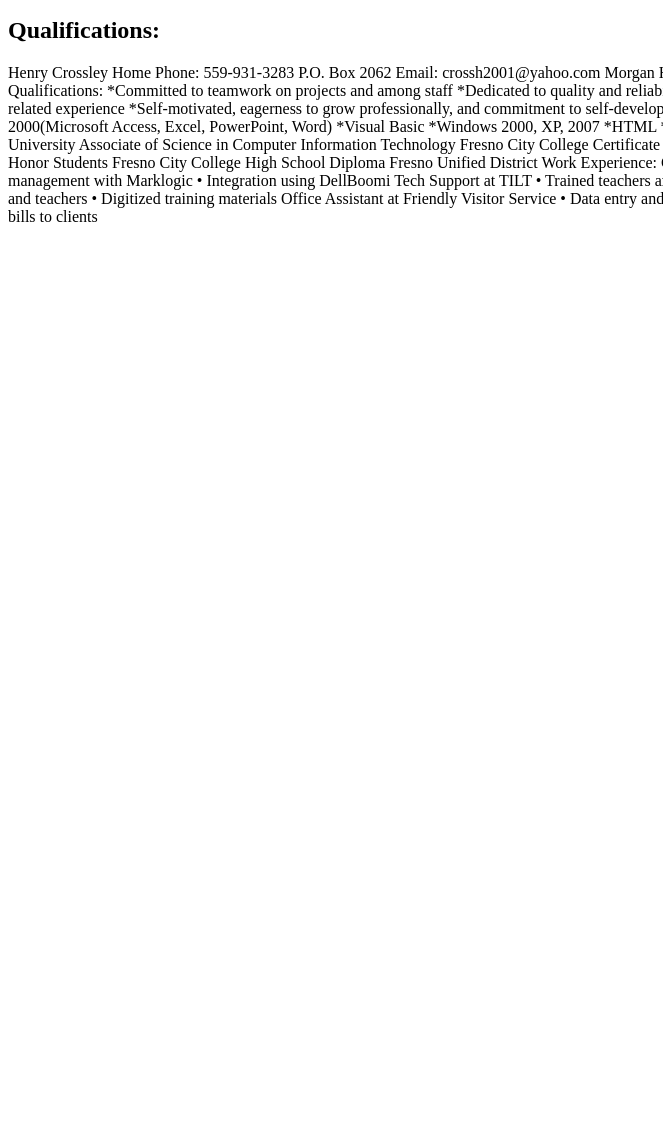
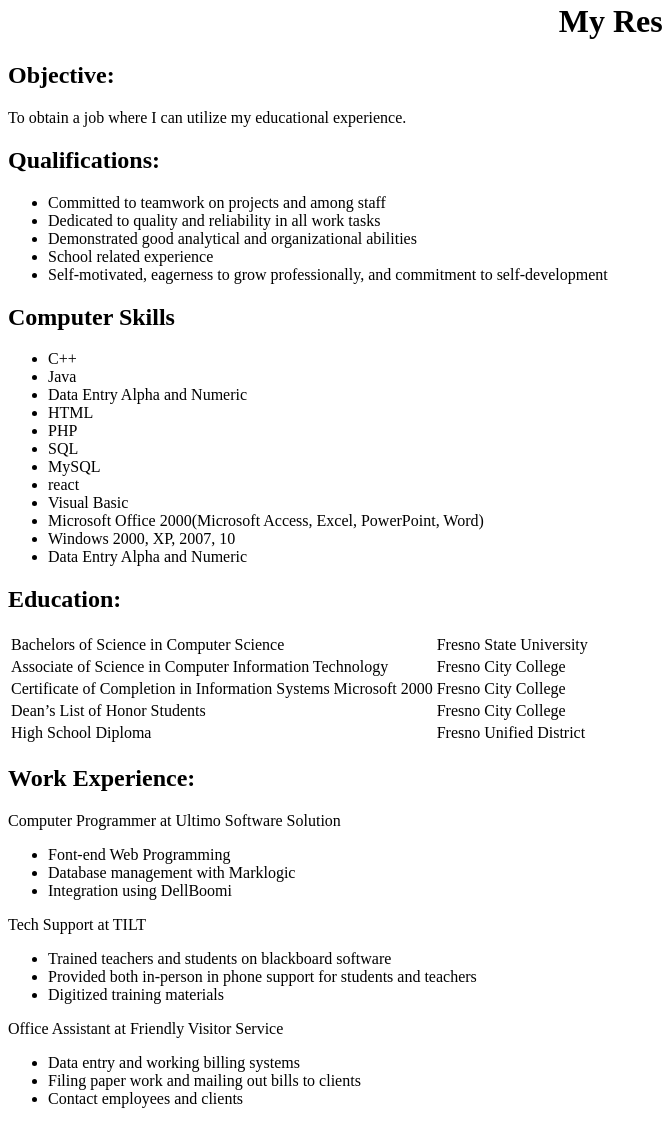
Before and after one commit to crossh2001/node_project2, a website: page resume.html in a window 1280 px wide. Shown: the part 88-1212 px from the top of the page, without its empty margins (0-663 px from the left). Before the commit the page ends 800 px from the top, so only its background shows below. Drawn offline with Linux system fonts and the light colour scheme.

Commit message:
finished resume still need css

```diff
--- a/index.html
+++ b/index.html
@@ -1,7 +1,7 @@
 <!DOCTYPE html>
 <html lang="en">
 <head>
-    <link rel="stylesheet" href="./style.css"/>
+    <link rel="stylesheet" href="/style.css"/>
     <title>Document</title>
 </head>
 <body>
--- a/index.js
+++ b/index.js
@@ -6,7 +6,11 @@ const http = require('http');
 
 
 /* write a list with project about_me Home Resume Contact */
+/* Look at this for help:
+    https://youtu.be/SccSCuHhOw0
+ */
 
+app.use(express.static('node_project2' + '/public'));
 
 app.get('/', (req,res) =>{
 
--- a/package.json
+++ b/package.json
@@ -11,5 +11,8 @@
   "license": "ISC",
   "dependencies": {
     "express": "^4.18.1"
+  },
+  "devDependencies": {
+    "nodemon": "^2.0.20"
   }
 }
--- a/resume.html
+++ b/resume.html
@@ -4,63 +4,78 @@
 	<title>Resume</title>
 </head>
 <body>
+	<ul id="nav"><li><a href="/about"> about</a></li>
+        <li><a href="/">home</a></li>
+        <li><a href="/contact">contact</a></li></ul>
+
+	<center>
+		<h1>My Resume</h1>
+		</center>
 
 	<h2>Objective:</h2>
 	<p>To obtain a job where I can utilize my educational experience.</p>
 	<h2>Qualifications:</h2>
-</body>
-</html>
+	<ul>
+		<li>Committed to teamwork on projects and among staff</li>
+		<li>Dedicated to quality and reliability in all work tasks</li>
+		<li>Demonstrated good analytical and organizational abilities</li>
+		<li>School related experience</li>
+		<li>Self-motivated, eagerness to grow professionally, and commitment to self-development</li>
+	</ul>
 
-Henry Crossley			                  Home Phone: 559-931-3283
-P.O. Box 2062	    	                  Email: crossh2001@yahoo.com
-Morgan Hill CA, 95038
+	<h2>Computer Skills</h2>
 
+	<ul>
+		<li>C++</li>
+		<li>Java</li>
+		<li>Data Entry Alpha and Numeric</li>
+		<li>HTML</li>
+		<li>PHP</li>
+		<li>SQL</li>
+		<li>MySQL</li>
+		<li>react</li>
+		<li>Visual Basic</li>
+		<li>Microsoft Office 2000(Microsoft Access, Excel, PowerPoint, Word)</li>
+		<li>Windows 2000, XP, 2007, 10</li>
+		<li>Data Entry Alpha and Numeric</li>
 
-Objective: To obtain a job where I can utilize my educational experience.
+	</ul>
 
-Qualifications:
-*Committed to teamwork on projects and among staff
-*Dedicated to quality and reliability in all work tasks
-*Demonstrated good analytical and organizational abilities
-*School related experience
-*Self-motivated, eagerness to grow professionally, and commitment to self-development
+	<h2>Education:</h2>
+	<table>
+        <tr><td>Bachelors of Science in Computer Science</td><td>Fresno State University</td></tr>
+        <tr><td>Associate of Science in Computer Information Technology</td>
+			<td>Fresno City College</td></tr>
+       <tr><td>Certificate of Completion in Information Systems Microsoft 2000</td>
+		<td>Fresno City College</td></tr>
+		<tr><td>Dean’s List of Honor Students</td><td>Fresno City College</td></tr>
+		<tr><td>High School Diploma</td><td>Fresno Unified District</td></tr>
+    </table>
 
-Computer Skills
-*C++
-*Java
-*Data Entry Alpha and Numeric
-*Microsoft Office 2000(Microsoft Access, Excel, PowerPoint, Word)
-*Visual Basic
-*Windows 2000, XP, 2007
-*HTML
-*PHP
-*SQL
-*MySQL
-
-
-Education:
-Bachelors of Science in Computer Science		       Fresno State University
-Associate of Science in Computer Information Technology	            Fresno City College
-Certificate of Completion in Information Systems Microsoft 2000   	            Fresno City College
-Dean’s List of Honor Students		           	            Fresno City College
-High School Diploma			       Fresno Unified District
-
-Work Experience:
+	<h2>Work Experience:</h2>
 	Computer Programmer at Ultimo Software Solution
 
-	•	Font-end Web Programming
-	•	Database management with Marklogic
-	•	Integration using DellBoomi
+	<ul>
+		<li>Font-end Web Programming</li>
+		<li>Database management with Marklogic</li>
+		<li>Integration using DellBoomi</li>
+	</ul>
 
 	Tech Support at TILT
 
-	•	Trained teachers and students on blackboard software
-	•	Provided both in-person in phone support for students and teachers
-	•	Digitized training materials
-
+	<ul>
+		<li>Trained teachers and students on blackboard software</li>
+		<li>Provided both in-person in phone support for students and teachers</li>
+		<li>Digitized training materials</li>
+	</ul>
 
 	Office Assistant at Friendly Visitor Service
 
-	•	Data entry and working billing systems
-	•	Calling employees and clients
-	•	Filing paper work and mailing out bills to clients
+	<ul>
+		<li>Data entry and working billing systems</li>
+		<li>Filing paper work and mailing out bills to clients</li>
+		<li>Contact employees and clients</li>
+	</ul>
+
+</body>
+</html>
```
Also changed, not shown: 1 other file. Lines whose indentation alone changed are shown as unchanged.
